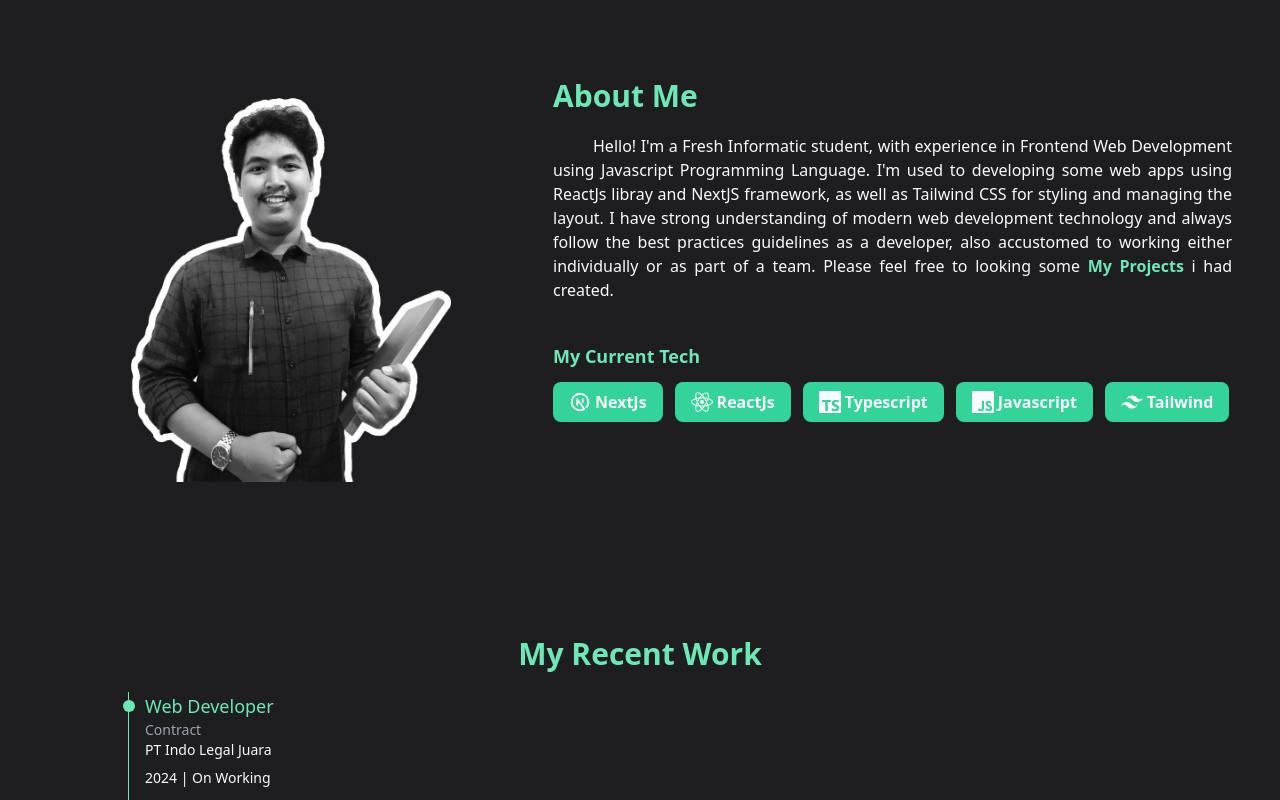
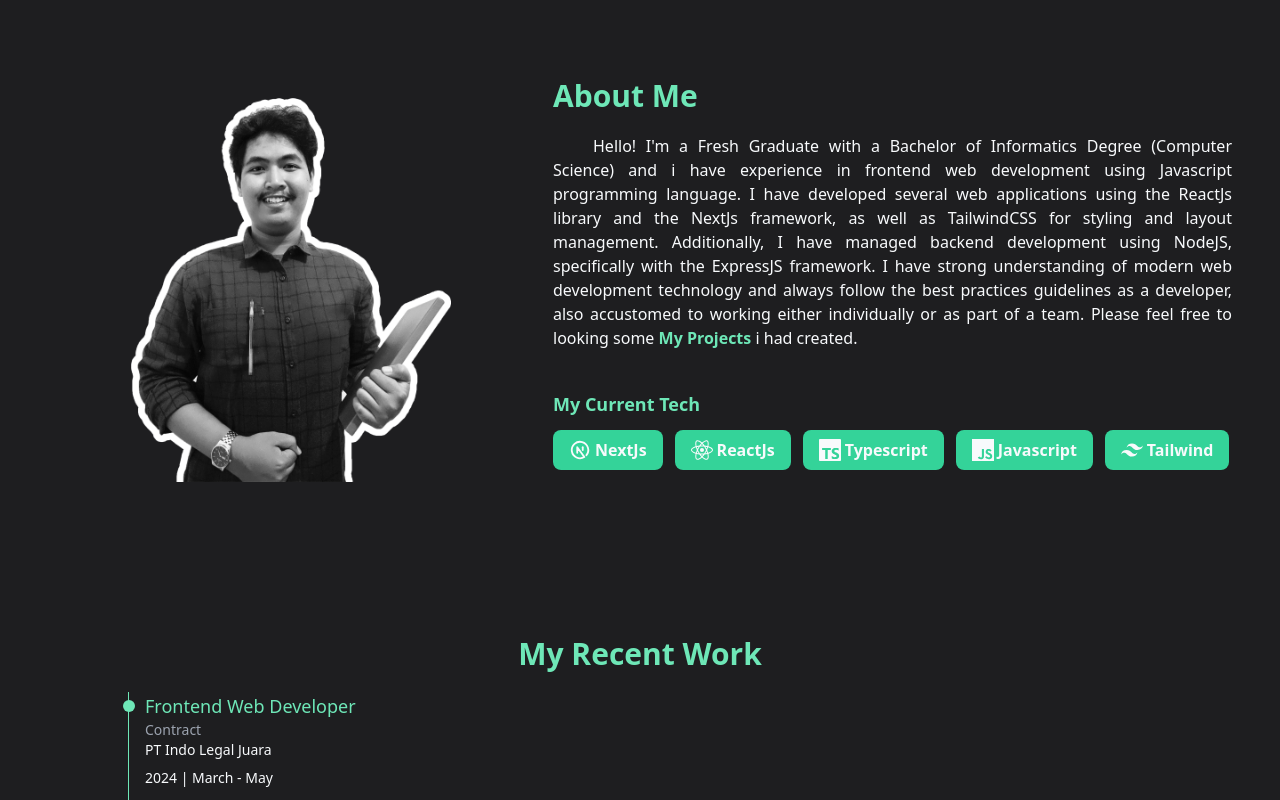
Before and after one commit to radyaadi/radya-profile-v2-app, a React (Vite) app: page / in a window 1280 px wide. Shown: the part 840-1640 px from the top of the page. Built offline with nearby package versions, Linux system fonts and the light colour scheme; the HTML template or start-up script is replaced by a standard one.

Commit message:
change desc

```diff
--- a/src/constants/work.ts
+++ b/src/constants/work.ts
@@ -1,15 +1,16 @@
 export const works = [
   {
-    name: "Web Developer",
+    name: "Frontend Web Developer",
     position: "Contract",
     partner: "PT Indo Legal Juara",
-    duration: "2024 | On Working",
+    duration: "2024 | March - May",
     description: [
-      "Contracting to develop a web-based Human Resource Management (HRM) application for the company, with the goal of streamlining HR processes and employee management.",
+      "Hired to assist the frontend team in managing the appearance of a web-based Human Resource Management (HRM) application for the company.",
+      "Ensuring that the application's interface aligns with the pre-designed layouts and features.",
     ],
   },
   {
-    name: "Frontend Developer",
+    name: "Frontend Web Developer",
     position: "Freelance",
     partner: "Client (Private)",
     duration: "2024 | February",
--- a/src/pages/home/AboutSection.tsx
+++ b/src/pages/home/AboutSection.tsx
@@ -20,14 +20,16 @@ export default function AboutSection() {
             About Me
           </h1>
           <p className="sm:indent-10">
-            Hello! I'm a Fresh Informatic student, with experience in Frontend
-            Web Development using Javascript Programming Language. I'm used to
-            developing some web apps using ReactJs libray and NextJS framework,
-            as well as Tailwind CSS for styling and managing the layout. I have
-            strong understanding of modern web development technology and always
-            follow the best practices guidelines as a developer, also accustomed
-            to working either individually or as part of a team. Please feel
-            free to looking some{" "}
+            Hello! I'm a Fresh Graduate with a Bachelor of Informatics Degree
+            (Computer Science) and i have experience in frontend web development
+            using Javascript programming language. I have developed several web
+            applications using the ReactJs library and the NextJs framework, as
+            well as TailwindCSS for styling and layout management. Additionally,
+            I have managed backend development using NodeJS, specifically with
+            the ExpressJS framework. I have strong understanding of modern web
+            development technology and always follow the best practices
+            guidelines as a developer, also accustomed to working either
+            individually or as part of a team. Please feel free to looking some{" "}
             <Link to="/portfolio" className="font-semibold text-emerald-300">
               My Projects
             </Link>{" "}
```
